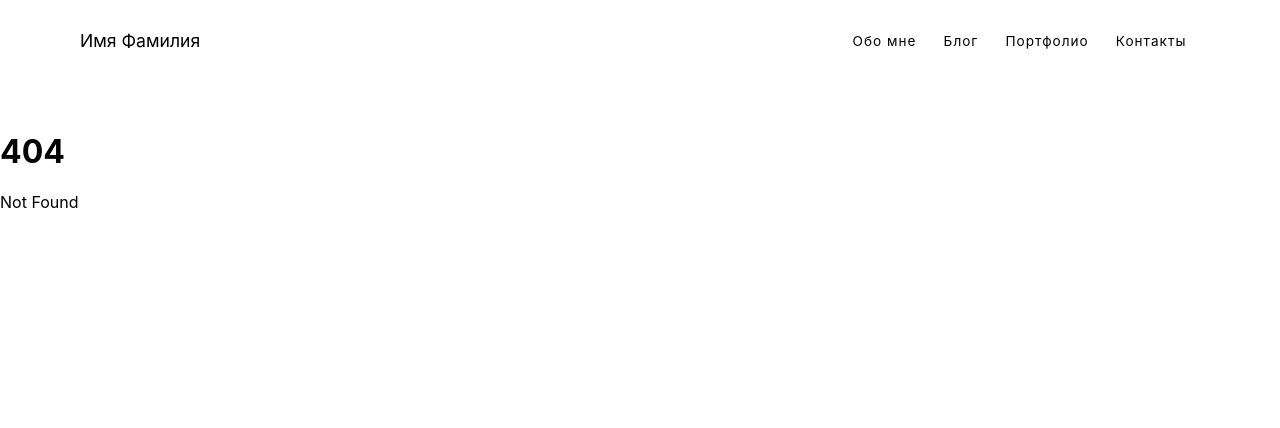
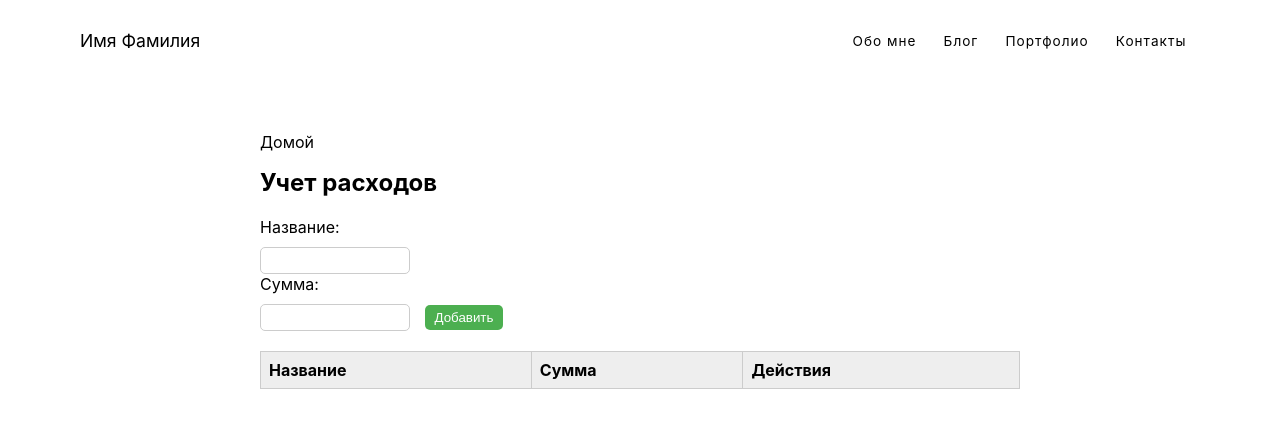
Before and after one commit to irina309/svelte-test, a SvelteKit app: page /project/apps/2 in a window 1280 px wide. Before the commit this address had no page. Shown: the top 428 px of the page. Built offline with nearby package versions, Linux system fonts and the light colour scheme.

Commit message:
add project1

```diff
--- a/src/routes/project/+layout.svelte
+++ b/src/routes/project/+layout.svelte
@@ -1,3 +1,3 @@
 <div class="container">
-    <slot />
-  </div>
+	<slot />
+</div>
--- a/src/routes/project/+page.svelte
+++ b/src/routes/project/+page.svelte
@@ -18,9 +18,12 @@
 		{/each}
 	</div>
 </div>
+
 <script>
 	import { routes } from './routes.js';
 </script>
+
+
 <style>
     .container {
       margin: 50px auto;
--- a/src/routes/project/1/+layout.svelte
+++ /dev/null
@@ -1,12 +0,0 @@
-<div class='container'>
-    <a href='/project'>Домой</a>
-    <slot/>
-  </div>
-
-  <style>
-    .container {
-      margin: 50px auto;
-      max-width: 800px;
-      padding: 0 20px;
-    }
-  </style>
--- a/src/routes/project/1/+page.svelte
+++ /dev/null
@@ -1,147 +0,0 @@
-<main>
-    <h1>My to-do list</h1>
-    <form on:submit|preventDefault={add}>
-        <input bind:value={newItem} placeholder="Enter to-do" />
-        <button class="add-todo" on:click={add}><span>+</span></button>
-    </form>
-    <div class="todos">
-        {#each todoList as item, index}
-        <div class="todo" class:completed={item.completed}>
-          <span class="todo__text">{item.task}</span>
-          <div class="todo__buttons">
-            <button class="complete" on:click={() => complete(index)}>
-              <Icon name="check-mark" />
-            </button>
-            <button class="delete" on:click={() => remove(index)}>
-              <Icon name="delete" />
-            </button>
-          </div>
-        </div>
-        {/each}
-      </div>
-
-
-</main>
-<script>
-    let newItem = '';
-let todoList = [];
-function add() {
-  if (newItem !== '') {
-    todoList = [
-      ...todoList,
-      {
-        задача: newItem,
-        завершено: false,
-      },
-    ];
-    newItem = '';
-  }
-}
-function remove(index) {
-  todoList.splice(index, 1);
-  todoList = todoList;
-}
-
-function complete(index) {
-  todoList[index].completed = !todoList[index].completed;
-}
-import Icon from '../../../../components/Icon.svelte';
-</script>
-<style>
-    main {
-  display: flex;
-  flex-direction: column;
-  align-items: center;
-  min-height: 100%;
-  padding: 5vmin;
-  box-sizing: border-box;
-  background: antiquewhite;
-}
-
-form {
-  width: 100%;
-  max-width: 500px;
-  display: flex;
-  align-items: center;
-  margin-bottom: 1rem;
-}
-
-input {
-  flex-grow: 1;
-  width: 0;
-  border: none;
-  border-bottom: 1px solid black;
-  background: transparent;
-  box-shadow: none;
-  font-size: 1.2rem;
-  margin: 0;
-  outline: none;
-}
-.todos {
-  width: 100%;
-  max-width: 500px;
-}
-
-.todo {
-  display: flex;
-  padding: 20px;
-  border-radius: 20px;
-  box-shadow: 0 0 15px rgb(0 0 0 / 20%);
-  background-color: hsla(0, 0%, 100%, 0.2);
-  margin-top: 1rem;
-  font-size: 1.2rem;
-  justify-content: space-between;
-  align-items: center;
-}
-
-.todo\_\_buttons {
-  display: flex;
-  align-items: center;
-  margin-left: 1rem;
-}
-
-.todo button {
-  width: 32px;
-  height: 32px;
-  padding: 4px;
-  margin: 0;
-  flex-shrink: 0;
-}
-
-h1 {
-  text-align: center;
-  font-size: 1.5rem;
-  margin: 2em 0;
-}
-button {
-  background-color: transparent;
-  border: none;
-}
-
-button.delete,
-button.delete:hover {
-  color: brown;
-  transition: color 100ms ease-out;
-}
-button.complete,
-button.complete:hover {
-  color: cadetblue;
-  transition: color 100ms ease-out;
-}
-.todo.completed {
-  color: slategray;
-}
-
-.todo.completed .todo\_\_text {
-  text-decoration: line-through;
-}
-
-.todo.completed button {
-  color: silver;
-}
-.todos {
-  width: 100%;
-  max-width: 500px;
-}
-
-</style>
--- /dev/null
+++ b/src/routes/project/apps/1/+layout.svelte
@@ -0,0 +1,12 @@
+<div class='container'>
+	<a href='/project'>Домой</a>
+	<slot/>
+</div>
+
+<style>
+    .container {
+        margin: 50px auto;
+        max-width: 800px;
+        padding: 0 20px;
+    }
+</style>
--- /dev/null
+++ b/src/routes/project/apps/1/+page.svelte
@@ -0,0 +1,175 @@
+<h1>My to-do list</h1>
+<main>
+    <form on:submit|preventDefault={add}>
+        <input bind:value={newItem} placeholder="Enter to-do" />
+        <button class="add-todo" on:click={add}><span>+</span></button>
+    </form>
+
+    <div class="todos">
+        {#each todoList as item, index}
+        <div class="todo" class:completed={item.completed}>
+            <span class="todo__text">{item.task}</span>
+            <div class="todo__buttons">
+                <button class="complete" on:click={() => complete(index)}>
+                    <Icon name="check-mark" />
+                </button>
+                <button class="delete" on:click={() => remove(index)}>
+                    <Icon name="delete" />
+                </button>
+            </div>
+        </div>
+        {/each}
+    </div>
+</main>
+
+<script>
+import Icon from '../../../../components/Icon.svelte'
+
+let newItem = "";
+let todoList = [];
+function add() {
+  if (newItem !== "") {
+    todoList = [
+      ...todoList,
+      {
+        task: newItem,
+        completed: false,
+      },
+    ];
+    newItem = "";
+  }
+}
+
+function remove(index) {
+    todoList.splice(index, 1);
+    todoList = todoList;
+  }
+
+function complete(index) {
+    todoList[index].completed = !todoList[index].completed;
+}
+</script>
+
+<style>
+    main {
+    display: flex;
+    flex-direction: column;
+    align-items: center;
+    min-height: 100%;
+    padding: 5vmin;
+    box-sizing: border-box;
+    background: antiquewhite;
+}
+
+form {
+    width: 100%;
+    max-width: 500px;
+    display: flex;
+    align-items: center;
+    margin-bottom: 1rem;
+	}
+
+input {
+    flex-grow: 1;
+    width: 0;
+    border: none;
+    border-bottom: 1px solid black;
+    background: transparent;
+    box-shadow: none;
+    font-size: 1.2rem;
+    margin: 0;
+    outline: none;
+}
+
+.todos {
+		width: 100%;
+		max-width: 500px;
+	}
+
+.todo {
+    display: flex;
+    padding: 20px;
+    border-radius: 20px;
+    box-shadow: 0 0 15px rgb(0 0 0 / 20%);
+    background-color: hsla(0, 0%, 100%, 0.2);
+    margin-top: 1rem;
+    font-size: 1.2rem;
+    justify-content: space-between;
+    align-items: center;
+}
+
+.todo__buttons {
+    display: flex;
+    align-items: center;
+    margin-left: 1rem;
+}
+
+.todo button {
+    width: 32px;
+    height: 32px;
+    padding: 4px;
+    margin: 0;
+    flex-shrink: 0;
+}
+
+h1 {
+    text-align: center;
+    font-size: 1.5rem;
+    margin: 2em 0;
+}
+
+
+button {
+		cursor: pointer;
+	}
+
+  	button.add-todo {
+		width: 2rem;
+		height: 2rem;
+		margin: 0;
+		background: transparent;
+		border: 1px solid black;
+		border-radius: 100%;
+		flex-shrink: 0;
+		margin-left: 1rem;
+		cursor: pointer;
+	}
+
+	button.add-todo span {
+		display: flex;
+		align-items: center;
+		justify-content: center;
+		line-height: 0;
+	}
+	h1 {
+		text-align: center;
+		font-size: 1.5rem;
+		margin: 2em 0;
+	}
+	button {
+		background-color: transparent;
+		border: none;
+	}
+
+	button.delete,
+	button.delete:hover {
+		color: brown;
+		transition: color 100ms ease-out;
+	}
+	button.complete,
+	button.complete:hover {
+		color: cadetblue;
+		transition: color 100ms ease-out;
+	}
+	.todo.completed {
+		color: slategray;
+	}
+
+	.todo.completed .todo__text {
+		text-decoration: line-through;
+	}
+
+	.todo.completed button {
+		color: silver;
+	}
+</style>
--- /dev/null
+++ b/src/routes/project/apps/2/+layout.svelte
@@ -0,0 +1,12 @@
+<div class='container'>
+    <a href='/project'>Домой</a>
+    <slot/>
+   </div>
+
+   <style>
+       .container {
+           margin: 50px auto;
+           max-width: 800px;
+           padding: 0 20px;
+       }
+   </style>
--- /dev/null
+++ b/src/routes/project/apps/2/+page.svelte
@@ -0,0 +1,91 @@
+<h1>Учет расходов</h1>
+
+<form on:submit|preventDefault={addExpense}>
+ <label for="name">Название:</label>
+ <input type="text" id="name" bind:value={newName} />
+ <label for="amount">Сумма:</label>
+ <input type="text" id="amount" bind:value={newAmount} />
+ <button type="submit">Добавить</button>
+</form>
+
+<table>
+ <thead>
+  <tr>
+   <th>Название</th>
+   <th>Сумма</th>
+   <th>Действия</th>
+  </tr>
+ </thead>
+ <tbody>
+  {#each expenses as expense, i}
+   <tr>
+    <td><div>{expense.name}</div> </td>
+    <td><div>{expense.amount}</div> </td>
+    <td><button on:click={() => deleteExpense(i)}>Удалить</button></td>
+   </tr>
+  {/each}
+ </tbody>
+</table>
+
+<script>
+ let expenses = [];
+
+ let newName = '';
+ let newAmount = '';
+
+ function addExpense() {
+  const obj = {
+   name: newName,
+   amount: parseInt(newAmount),
+  };
+  expenses.push(obj);
+  expenses = expenses;
+  newName = '';
+  newAmount = '';
+ }
+
+ function deleteExpense(index) {
+  expenses.splice(index, 1);
+  expenses = expenses;
+ }
+</script>
+
+<style>
+ label {
+  display: block;
+  margin-bottom: 10px;
+ }
+ input[type='text'] {
+  padding: 5px;
+  border: 1px solid #ccc;
+  border-radius: 5px;
+  margin-right: 10px;
+  width: 150px;
+ }
+ table {
+  margin-top: 20px;
+  border-collapse: collapse;
+  width: 100%;
+ }
+ th,
+ td {
+  border: 1px solid #ccc;
+  padding: 8px;
+  text-align: left;
+ }
+ th {
+  background-color: #eee;
+ }
+ button {
+  padding: 5px 10px;
+  background-color: #4caf50;
+  color: white;
+  border: none;
+  border-radius: 5px;
+  cursor: pointer;
+ }
+ h1 {
+  font-size: 24px;
+  margin-bottom: 20px;
+ }
+</style>
--- a/src/routes/project/routes.js
+++ b/src/routes/project/routes.js
@@ -4,4 +4,9 @@ export const routes = [
 	 title: 'TODO',
 	 body: 'Простое и удобное приложение для организации задач. С его помощью вы можете легко создавать, отслеживать и завершать свои ежедневные задачи.',
 	},
+	 {
+	 id: 2,
+	 title: 'Учет расходов',
+	 body: 'Приложения для ведения расходов с возможностью добавления и удаления расходов',
+	},
    ];
```
Also changed, not shown: 1 other file (tests, documents, lock files or other folders). Lines whose indentation alone changed are shown as unchanged.
